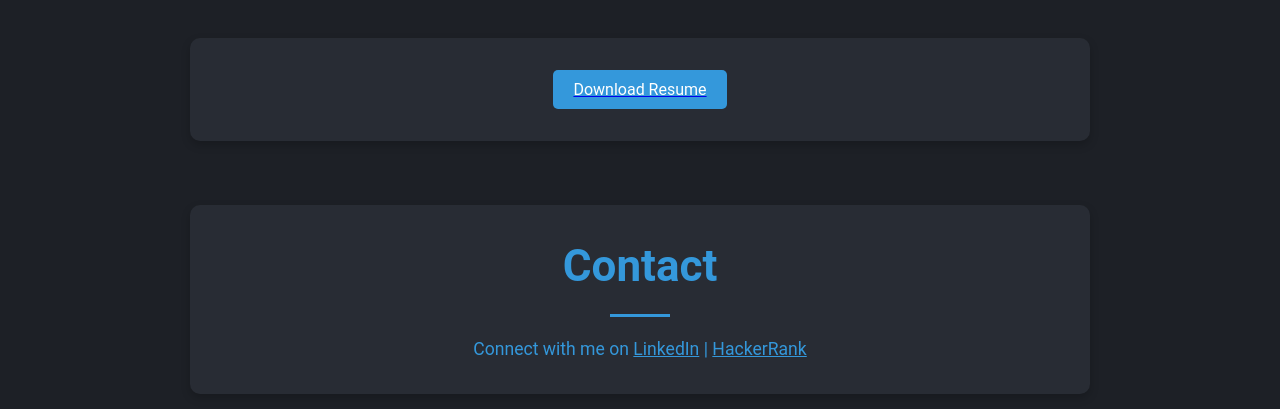
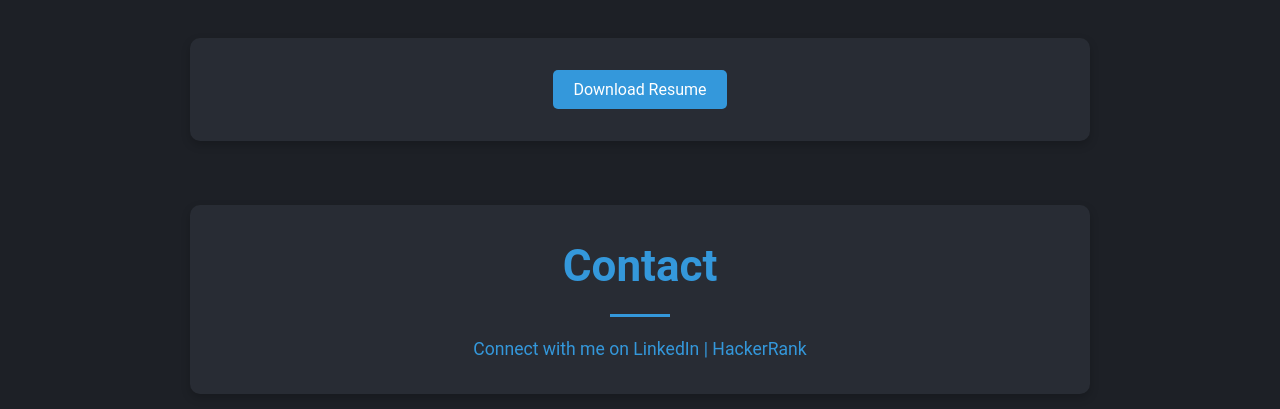
Before and after one commit to Meghraj1207/portfolio, a plain HTML site: page index.html in a window 1280 px wide. Shown: the part 2347-2756 px from the top of the page. Drawn offline with Linux system fonts and the light colour scheme.

Commit message:
Update index.html

```diff
--- a/index.html
+++ b/index.html
@@ -35,7 +35,10 @@
     nav {
       margin-top: 1em;
     }
-
+    a {
+      text-decoration: none; /* Removes the underline */
+      color: inherit; /* Optional: Makes the link inherit the text color */
+    }
     nav a {
       color: #fff;
       text-decoration: none;
```
